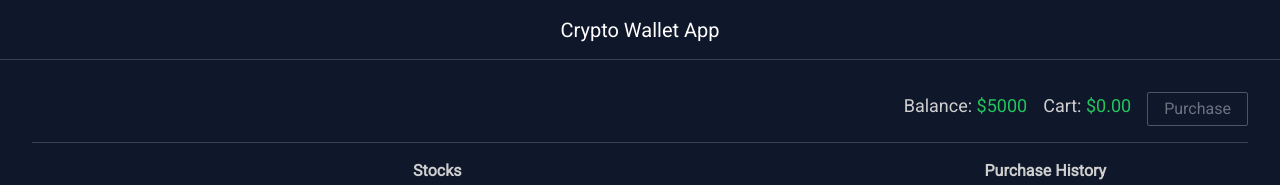
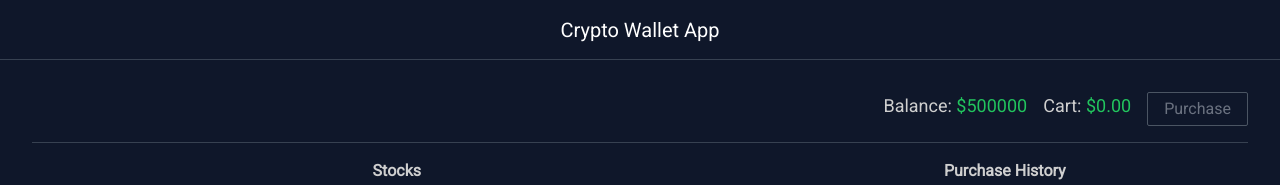
Before and after one commit to RatnadeepBiswakarma/crypto-wallet, a React (Create React App) app: page / in a window 1280 px wide. Shown: the top 185 px of the page. Built offline with nearby package versions, Linux system fonts and the light colour scheme; no server answers.

Commit message:
feat: increased default balance, changed layout width

```diff
--- a/src/components/Dashboard.js
+++ b/src/components/Dashboard.js
@@ -8,7 +8,7 @@ import HistoryList from "./History/HistoryList"
 export default function Dashboard() {
   const [isLoading, setIsLoading] = useState(false)
   const [items, setItems] = useState([])
-  const [balance, setBalance] = useState(5000)
+  const [balance, setBalance] = useState(500000)
   const [btnText, setBtnText] = useState("Purchase")
   const [selectedUnits, setSelectedUnits] = useState({})
   const [shouldAutoUpdate, setShouldAutoUpdate] = useState(false)
@@ -152,7 +152,7 @@ export default function Dashboard() {
           </button>
         </Toolbar>
         <div className='flex justify-between items-start border-t mt-4 pt-4 border-gray-700'>
-          <div className='w-2/3'>
+          <div className='w-3/5'>
             <h2 className="text-center font-bold">Stocks</h2>
             <CardWrapper className='mt-4 mr-2 text-right flex items-end flex-col'>
               <div className='flex justify-center items-center mb-2'>
@@ -182,7 +182,7 @@ export default function Dashboard() {
               <Table items={getItems} handleUnitsInput={handleUnitsInput} />
             </CardWrapper>
           </div>
-          <div className='w-1/3'>
+          <div className='w-2/5'>
             <h2 className="text-center font-bold">Purchase History</h2>
             <CardWrapper className='mt-4'>
               {
```
